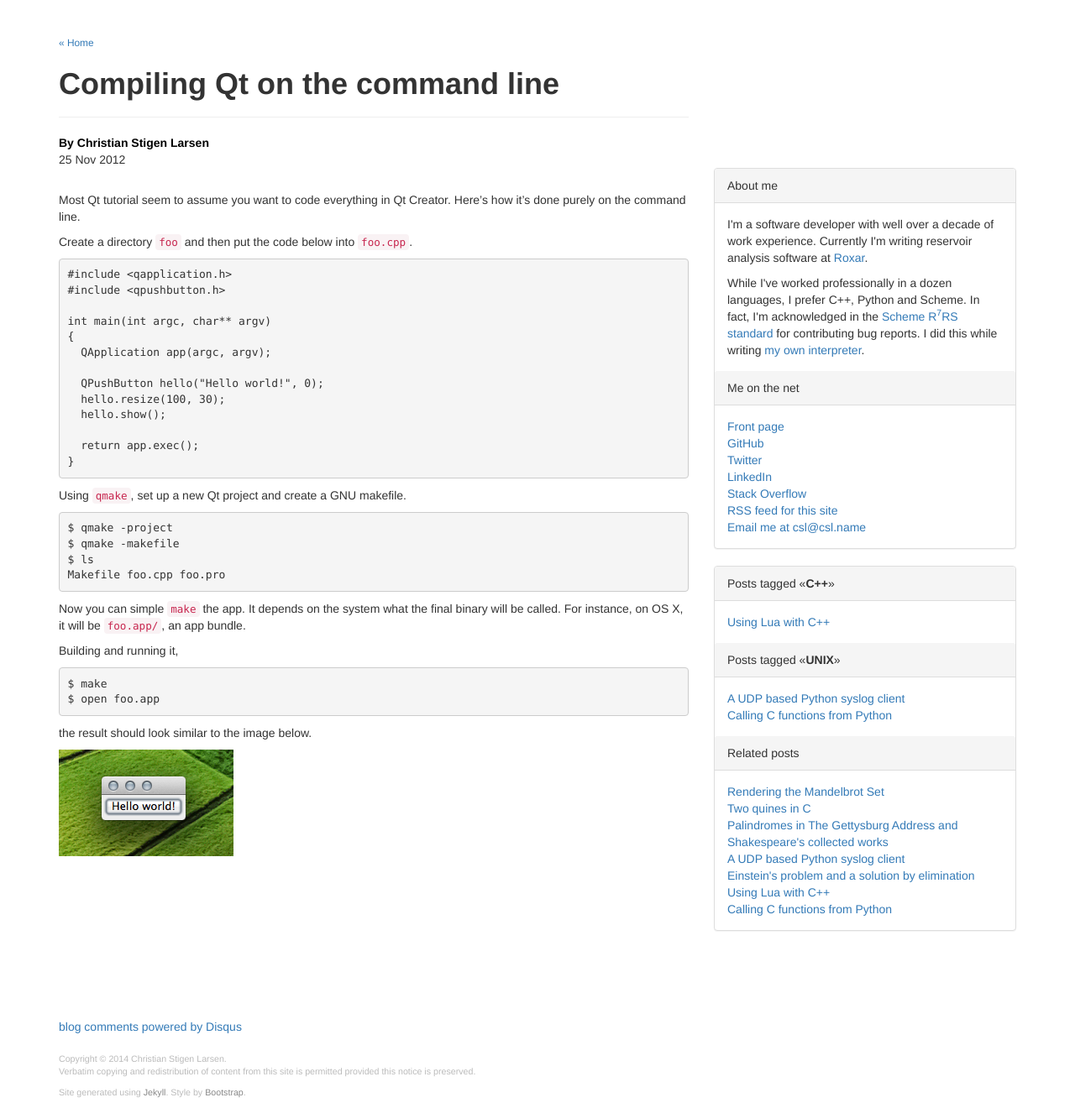
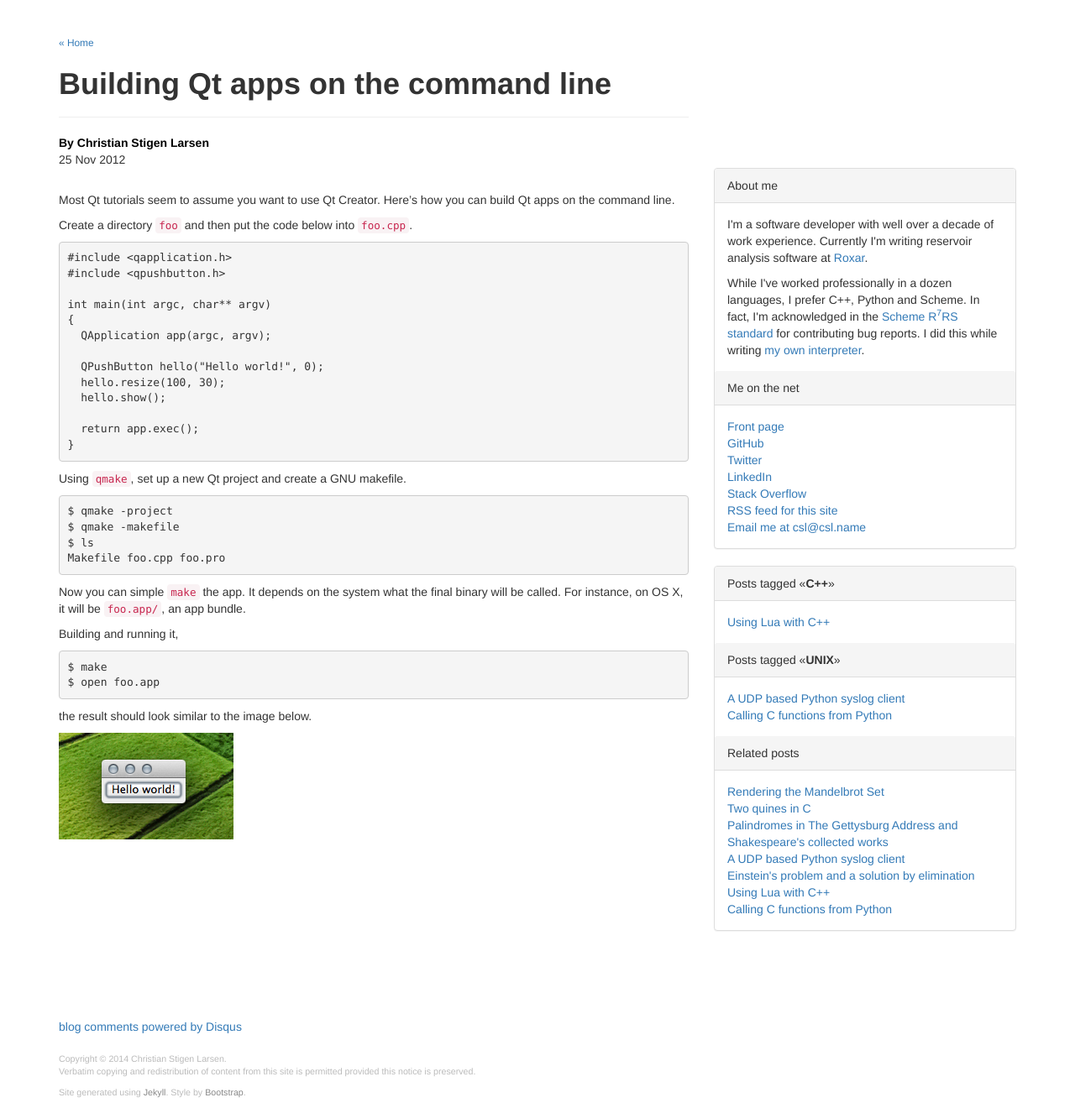
Before and after one commit to cslarsen/csl.name, a Jekyll site: the page built from _posts/2012-11-25-qt-gcc.markdown, in a window 1280 px wide. Shown: the whole page at 84% size. Built offline with Jekyll 4.4.1, drawn with Linux system fonts in a browser that asks for light colours; Markdown is read by kramdown in place of the engine named in the settings; comment, search, counter and statistics services are not loaded.

Commit message:
Minor changes

```diff
--- a/_posts/2012-11-25-qt-gcc.markdown
+++ b/_posts/2012-11-25-qt-gcc.markdown
@@ -1,6 +1,6 @@
 ---
 layout: post
-title:  "Compiling Qt on the command line"
+title:  "Building Qt apps on the command line"
 subtitle: ""
 date:      2012-11-25 00:00:00 +00:00
 updated:   2012-11-25 00:00:00 +00:00
@@ -9,8 +9,8 @@ disqus: true
 tags: Qt C++ gcc UNIX
 ---
 
-Most Qt tutorial seem to assume you want to code everything in Qt Creator.
-Here's how it's done purely on the command line.
+Most Qt tutorials seem to assume you want to use Qt Creator.
+Here's how you can build Qt apps on the command line.
 
 Create a directory `foo` and then put the code below into `foo.cpp`.
 
```
